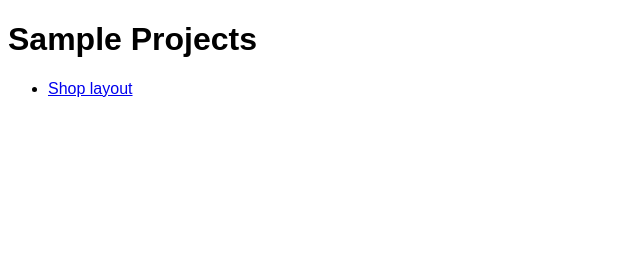
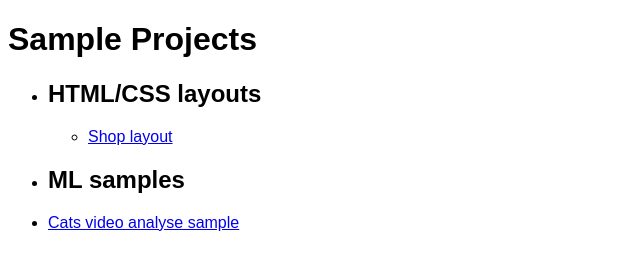
Before and after one commit to ivlabush/ivlabush.github.io, a plain HTML site: page index.html in a window 1280 px wide. Shown: the whole page, without its empty margins (0-640 px from the left). Drawn offline with Linux system fonts and the light colour scheme; files that its build step writes are made by us from their sources.

Commit message:
github.io add ML

```diff
--- a/index.html
+++ b/index.html
@@ -10,8 +10,18 @@
 
     <div>
         <ul>
-            <li><a href="Shop/index.html">Shop layout</a></li>
+            <li>
+                <h2>HTML/CSS layouts</h2>
+                <ul>
+                    <li><a href="Shop/index.html">Shop layout</a></li>
+                </ul>
+            </li>
+            <li>
+                <h2>ML samples</h2>
+                <li><a href="ML/cats/analyse_cats.html">Cats video analyse sample</a></li>
+            </li>
         </ul>
+
 
     </div>
 </body>
```
